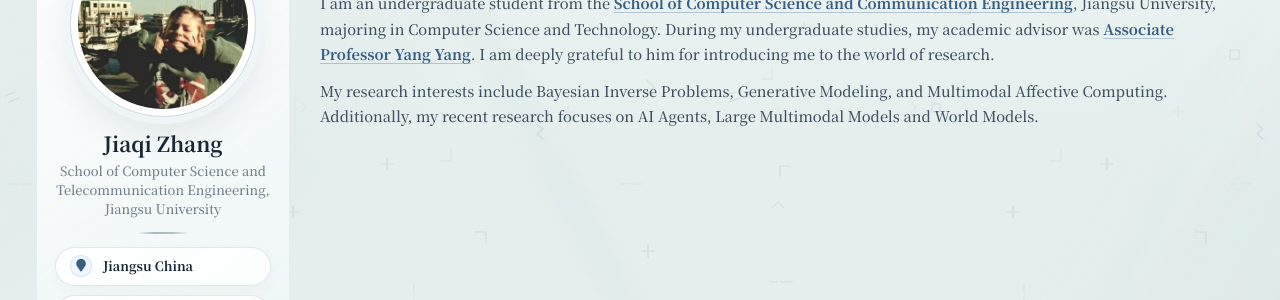
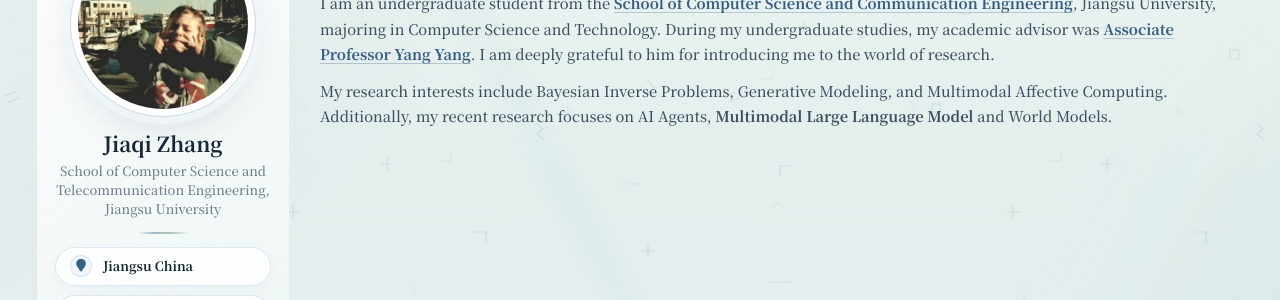
Before and after one commit to JiaqiZhang-Sengoku/JiaqiZhang-Sengoku.github.io, a Jekyll site: the page built from _pages/includes/intro.md, in a window 1280 px wide. Shown: the part 152-452 px from the top of the page. Built offline with Jekyll 4.4.1, drawn with Linux system fonts in a browser that asks for light colours; our own code applies the rules of GitHub Pages for plain Markdown files.

Commit message:
20260707

```diff
--- a/_pages/includes/intro.md
+++ b/_pages/includes/intro.md
@@ -5,7 +5,7 @@
     <span class="hero-title__cn">(Chinese name: 张家旗)</span>
   </h1>
   <p class="hero-description">I am an undergraduate student from the <a href="https://cs.ujs.edu.cn/">School of Computer Science and Communication Engineering</a>, Jiangsu University, majoring in Computer Science and Technology. During my undergraduate studies, my academic advisor was <a href="https://ujsyyoung.github.io/homepage/">Associate Professor Yang Yang</a>. I am deeply grateful to him for introducing me to the world of research.</p>
-  <p class="hero-description">My research interests include Bayesian Inverse Problems, Generative Modeling, and Multimodal Affective Computing. Additionally, my recent research focuses on AI Agents, Large Multimodal Models and World Models.</p>
+  <p class="hero-description">My research interests include Bayesian Inverse Problems, Generative Modeling, and Multimodal Affective Computing. Additionally, my recent research focuses on AI Agents, <strong>Multimodal Large Language Model</strong> and World Models.</p>
 </div>
 
 <!-- Temporarily hidden: News section.
```
